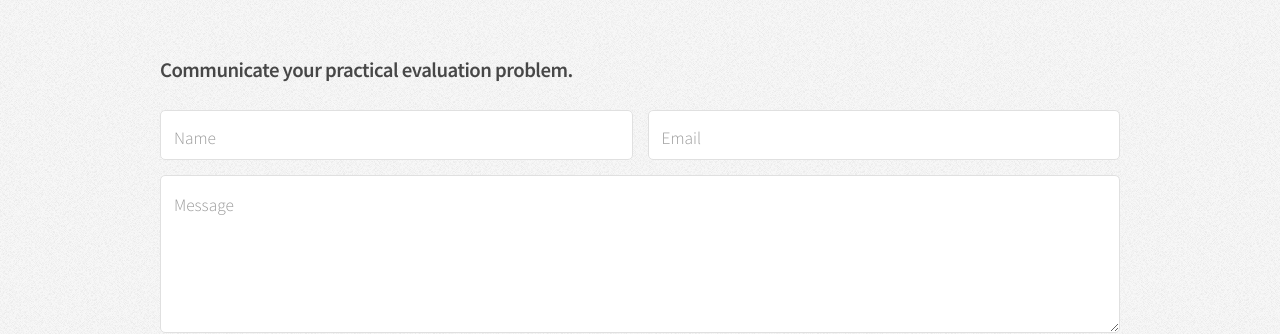
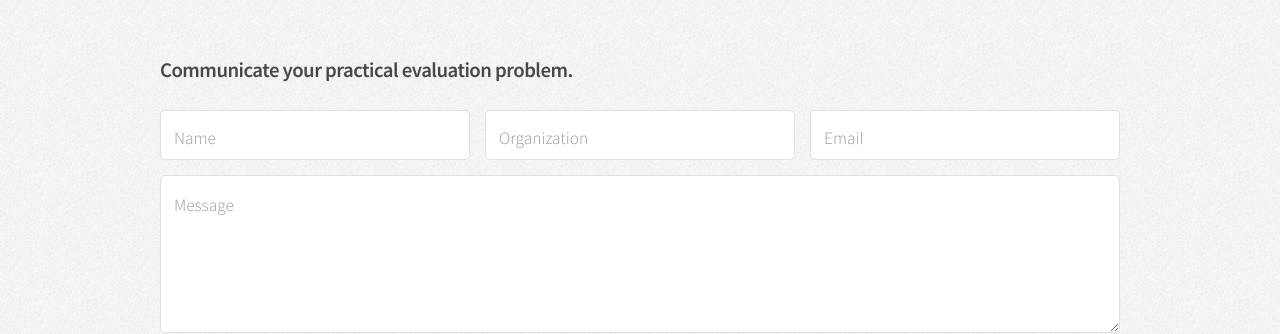
Before and after one commit to ekanou/RealEval, a Jekyll site: the page built from index.html, in a window 1280 px wide. Shown: the part 1359-1693 px from the top of the page. Built offline with Jekyll 4.4.1, drawn with Linux system fonts in a browser that asks for light colours; the list of posts is cut into pages by our own code.

Commit message:
Update message.html

```diff
--- a/_includes/message.html
+++ b/_includes/message.html
@@ -6,10 +6,13 @@
 							<h3>Communicate your practical evaluation problem.</h3>
 							<form action="https://formspree.io/ekanoulas@gmail.com" method="POST">
 								<div class="row half collapse-at-2">
-									<div class="6u">
+									<div class="4u">
 										<input type="text" name="name" id="name" placeholder="Name" />
 									</div>
-									<div class="6u">
+									<div class="4u">
+										<input type="text" name="org" id="name" placeholder="Organization" />
+									</div>
+									<div class="4u">
 										<input type="email" name="email" id="email" placeholder="Email" />
 									</div>
 								</div>
```
